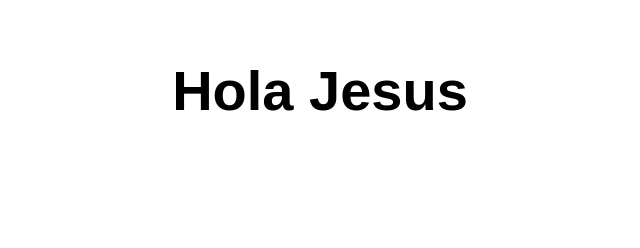
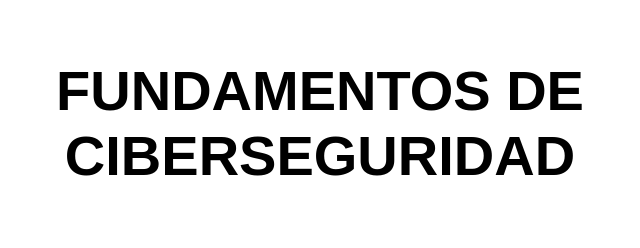
Before and after one commit to jesuslzs/mi-primer-app, a website: page src/index.html in a window 1280 px wide. Shown: the whole page, without its empty margins (320-960 px from the left). Drawn offline with Linux system fonts and the light colour scheme.

Commit message:
//ETIQUETAS

```diff
--- a/src/index.html
+++ b/src/index.html
@@ -5,12 +5,12 @@
   <meta charset="UTF-8">
   <meta name="viewport" content="width=device-width, initial-scale=1.0">
   <link rel="stylesheet" href="styles.css">
-  <title>Fundamentos de Ciberseguridad</title>
+  <title>Vanilla JavaScript App</title>
 </head>
 
 <body>
   <main>
-    <h1>Hola Jesus</h1>
+    <h1>FUNDAMENTOS DE CIBERSEGURIDAD</h1>
   </main>
 </body>
 
```
